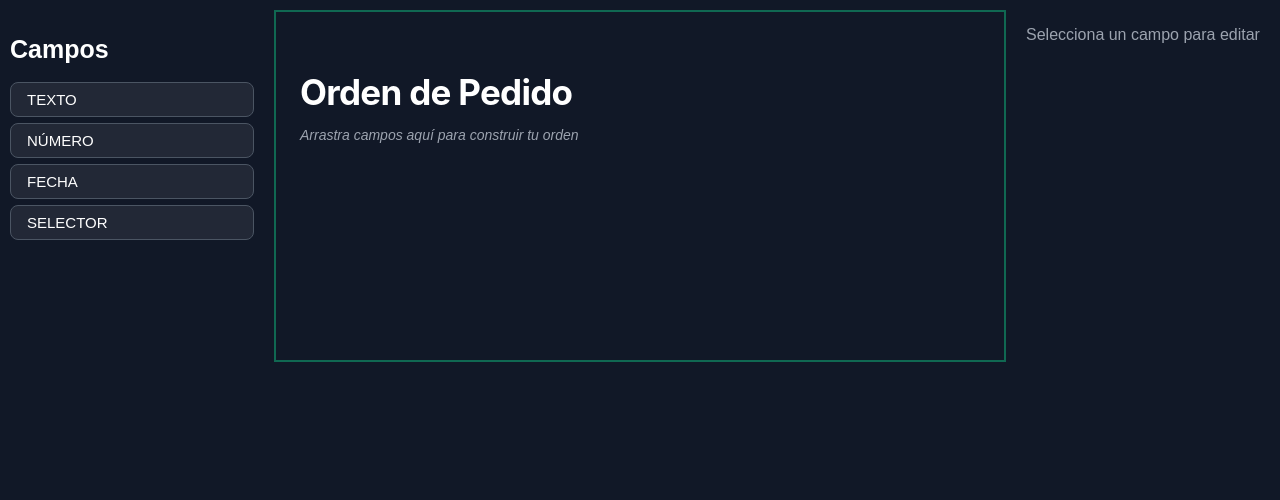
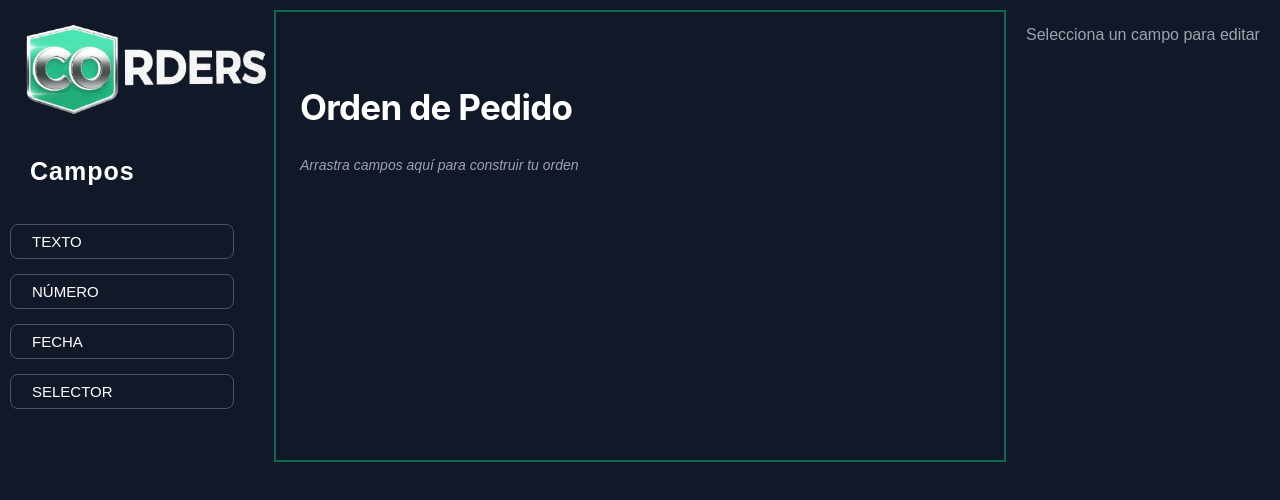
Before and after one commit to Diamond-01/COrders, a React (Vite) app in the folder order-builder/: page / in a window 1280 px wide. Shown: the top 500 px of the page. Built offline with nearby package versions, Linux system fonts and the light colour scheme.

Commit message:
Canvas, fieldeditor, fieldpalette, sortablefield
Ya se hizo las últimas modificaciones

```diff
--- a/order-builder/src/components/Canvas.css
+++ b/order-builder/src/components/Canvas.css
@@ -1,12 +1,12 @@
 .canvas {
-  min-height: 300px;
+  min-height: 400px;
   border: 2px solid hsla(160, 84%, 39%, 0.50);
   background-color: #111827;
   backdrop-Filter: blur (8px);
-  display: 'flex';
-  flex-direction: 'column';
-  gap: '12px';
+
+
   padding: 24px;
+
 
 }
 
@@ -16,7 +16,7 @@
 
 .canvas__title {
   margin-bottom: 10px;
-
+  padding: 15px 0px;
   display: flex;
   align-Items: center;
   gap: 10px;
--- a/order-builder/src/components/FieldEditor.css
+++ b/order-builder/src/components/FieldEditor.css
@@ -8,6 +8,8 @@
 }
 
  p {
+  display: flex;
+  align-items: center;;
   color: #9CA3AF;
   font-Style: Arial, sans-serif;
   font-Weight: 400;
--- a/order-builder/src/components/FieldPalette.css
+++ b/order-builder/src/components/FieldPalette.css
@@ -8,6 +8,9 @@
   margin-bottom: 12px;
   color: #FFFFFF;
   font-size: 25px;
+  font-weight: 700;
+  letter-Spacing: 1px;
+  padding: 20px;
 }
 
 .field-palette__title {
@@ -15,9 +18,9 @@
 }
 
 .palette-field {
-  padding: 8px 16px;
+  padding: 8px 21px;
   border: 1px solid #4b5563;
-  background: #FFFFFF12;
+  background: #111827;
   cursor: grab;
   user-select: none;
   transition: background 0.2s ease, border-color 0.2s ease;
@@ -26,6 +29,10 @@
   color: #FFFFFF;
   font-family: Arial, sans-serif;
   text-transform: uppercase;
+  margin: 0px 0px 9px;
+  width: 75%;
+  max-width: 180px;
+
 
 
 }
@@ -40,3 +47,32 @@
 .palette-field:active {
   cursor: grabbing;
 }
+
+.field-palette__header {
+  display: flex;
+  flex-direction: column;
+  /* Cambia a 'row' si quieres el logo al lado del texto */
+  align-items: flex-start;
+  padding: 10px;
+  margin-bottom: 15px;
+
+
+}
+
+
+/* Tamaño del logo*/
+.field-palette__logo {
+  width: 110%;
+  max-width: 300px;
+  height: auto;
+  margin-bottom: 10px;
+  object-fit: contain;
+}
+
+.field-palette__title {
+  margin: 0;
+  color: #ffffff;
+  font-size: 1.5rem;
+  text-transform: capitalize;
+  /* Para que no sea todo mayúsculas si no quieres */
+}
--- a/order-builder/src/components/FieldPalette.tsx
+++ b/order-builder/src/components/FieldPalette.tsx
@@ -1,8 +1,10 @@
 // src/components/FieldPalette.tsx
+import logoFinal from '../assets/LOGO_FINAL.png';
 
 import { useDraggable } from '@dnd-kit/core';
 import { FieldTypes } from '../domain/fields';
 import './FieldPalette.css';
+
 
 // Definimos tipo para los campos de la paleta
 interface PaletteField {
@@ -44,10 +46,19 @@ function DraggableField({ field }: { field: PaletteField }) {
   );
 }
 
+
+
 export default function FieldPalette() {
   return (
-    <div className='field-palette'>
-      <h3 className='field-palette__title'>Campos</h3>
+    <div className="field-palette">
+      <div className="field-pallette__header">
+        <img
+          src={logoFinal}
+          alt="LOGO PROYECTO"
+          className="field-palette__logo"
+        />
+        <h3 className="field-palette__title">Campos</h3>
+      </div>
       {FIELD_TYPES.map((field) => (
         <DraggableField key={field.type} field={field} />
       ))}
--- a/order-builder/src/components/sortableField.css
+++ b/order-builder/src/components/sortableField.css
@@ -1,43 +1,56 @@
-/* recuadro oscuro */
+/* Contenedor principal del campo en el canvas */
 .sortable-field {
   padding: 16px;
   margin-bottom: 12px;
-  background-color: #1a202c;
+  background-color: #242c3b; /* Gris muy oscuro casi negro */
   border: 1px solid #374151;
-  border-radius: 8px;
-  transition: border-color 0.2s ease, box-shadow 0.2s ease;
+  border-radius: 10px;
+  transition: all 0.2s ease;
   cursor: default;
-}
-/*borde a verde */
-.sortable-field--selected {
-  border: 1px solid #10b981 !important; /* Verde esmeralda */
-  box-shadow: 0 0 10px rgba(16, 185, 129, 0.3); /* Resplandor neón */
+  display: flex;
+  flex-direction: column;
 }
 
+/* Estado seleccionado con el verde neón */
+.sortable-field--selected {
+  border: 1px solid #10b981 !important;
+  box-shadow: 0 0 12px rgba(16, 185, 129, 0.2);
+}
 
+/* El botón de MOVER (ahora mucho más fino) */
 .sortable-field__drag-handle {
+  display: block;
   cursor: grab;
-  color: #6B7280;
+  background: RGBA(255, 255, 255, 0.05); /* Gris oscuro que combina con el fondo */
+  color: rgba(107, 114, 128); /* Texto gris claro */
   font-size: 11px;
   text-transform: uppercase;
-  font-weight: 700;
+  font-weight: 600;
   letter-spacing: 1px;
-  margin-bottom: 8px;
-  padding-bottom: 4px;
+  margin-bottom: 4px;
+  padding: 4px;
+  border: 1px solid #374151; /* Borde sutil */
+  align-items: center;
+  gap: 4px;
   border-bottom: 1px solid rgba(255, 255, 255, 0.1);
-  user-select: none;
 }
 
+.sortable-field__drag-handle:active {
+  cursor: grabbing;
+}
 
+/* El texto de la etiqueta */
 .sortable-field__label {
   cursor: pointer;
   color: #FFFFFF;
-  font-size: 15px;
-  font-weight: 500;
-  text-transform: uppercase; /* Para que se vea como en tu imagen */
+  font-size: 14px;
+
+  text-transform: uppercase;
+  padding: 4px 0;
 }
 
 .sortable-field__label--empty {
   color: #4B5563;
   font-style: italic;
+  font-size: 13px;
 }
--- /dev/null
+++ b/order-builder/src/vite-env.d.ts
@@ -0,0 +1,4 @@
+declare module "*.png";
+declare module "*.jpg";
+declare module "*.jpeg";
+declare module "*.svg";
```
Also changed, not shown: order-builder/src/assets/LOGO_FINAL.png (added).
